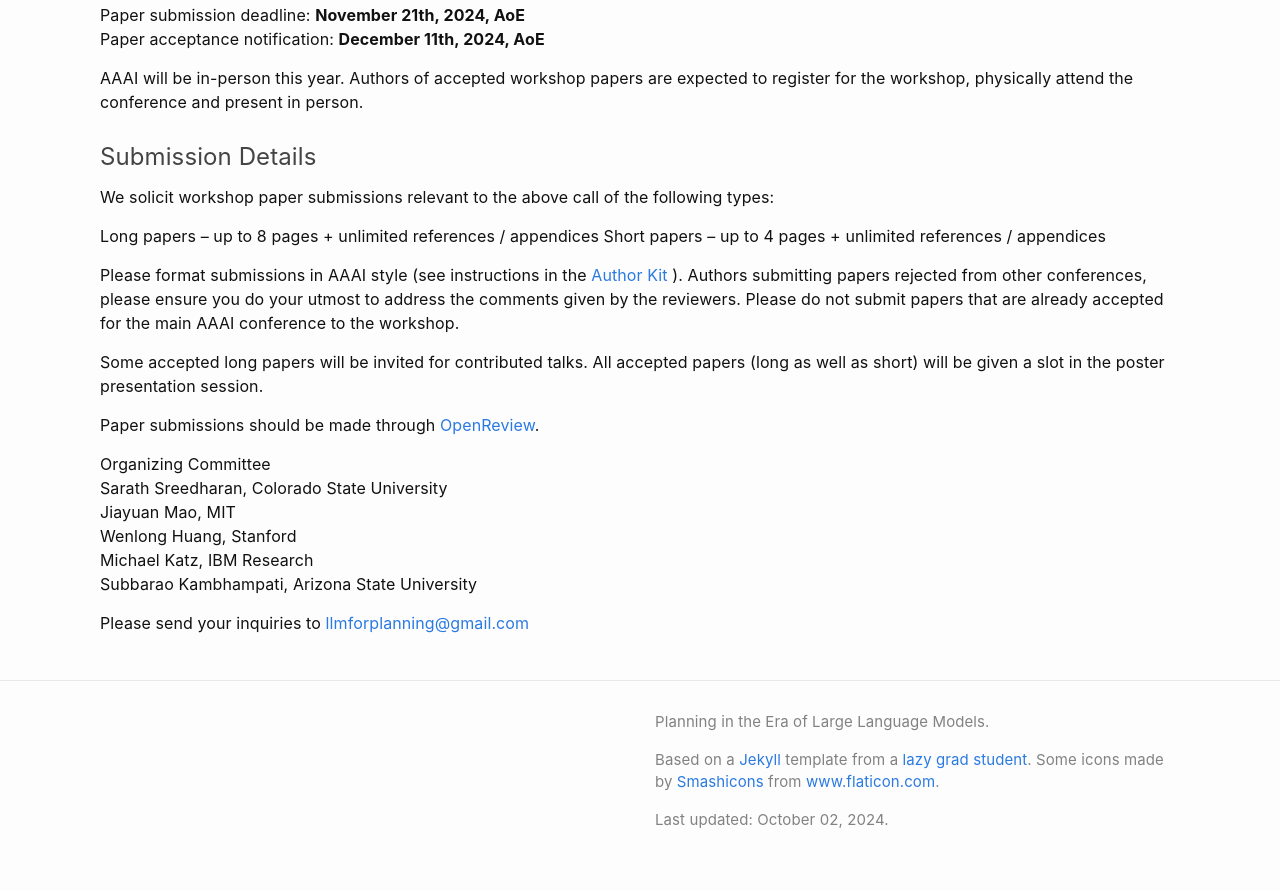
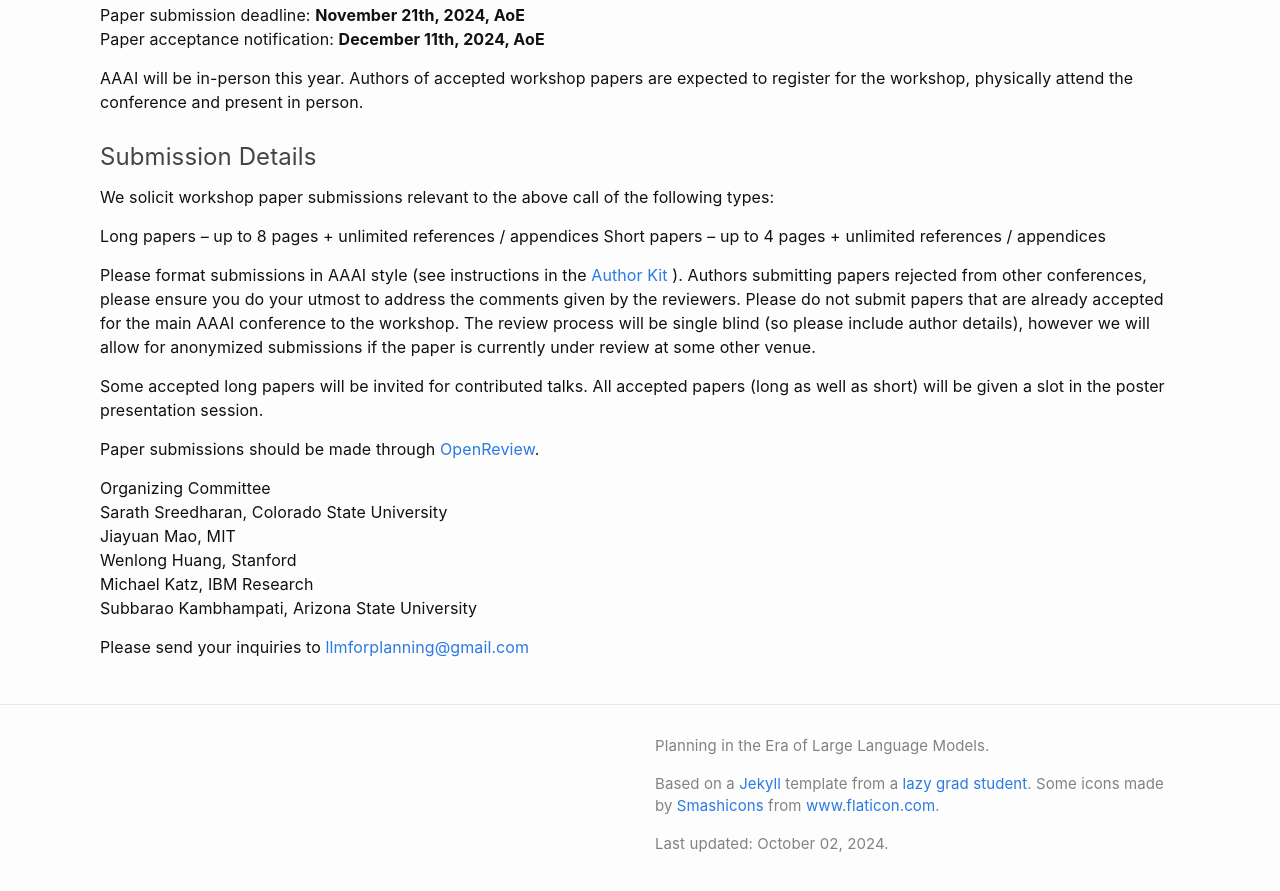
Before and after one commit to llmforplanning/llmforplanning.github.io, a Jekyll site: the page built from index.md, in a window 1280 px wide and 900 px high, scrolled down 943 px. Shown: the top 891 px of the window. Built offline with Jekyll 4.4.1, drawn with Linux system fonts in a browser that asks for light colours.

Commit message:
Update index.md
Updated the information about single blind

```diff
--- a/index.md
+++ b/index.md
@@ -95,7 +95,7 @@ We solicit workshop paper submissions relevant to the above call of the followin
 Long papers – up to 8 pages + unlimited references / appendices
 Short papers – up to 4 pages + unlimited references / appendices
 
-Please format submissions in AAAI style (see instructions in the [Author Kit](https://aaai.org/authorkit25) ). Authors submitting papers rejected from other conferences, please ensure you do your utmost to address the comments given by the reviewers. Please do not submit papers that are already accepted for the main AAAI conference to the workshop.
+Please format submissions in AAAI style (see instructions in the [Author Kit](https://aaai.org/authorkit25) ). Authors submitting papers rejected from other conferences, please ensure you do your utmost to address the comments given by the reviewers. Please do not submit papers that are already accepted for the main AAAI conference to the workshop. The review process will be single blind (so please include author details), however we will allow for anonymized submissions if the paper is currently under review at some other venue.
 
 Some accepted long papers will be invited for contributed talks. All accepted papers (long as well as short) will be given a slot in the poster presentation session.
 
```
